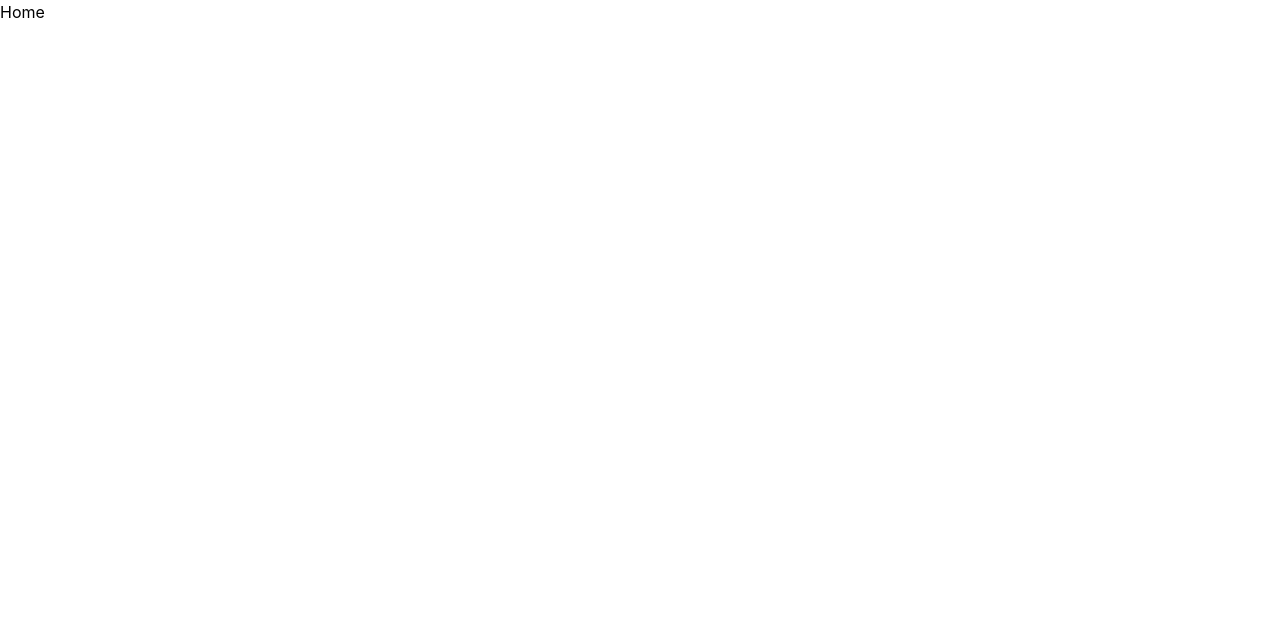
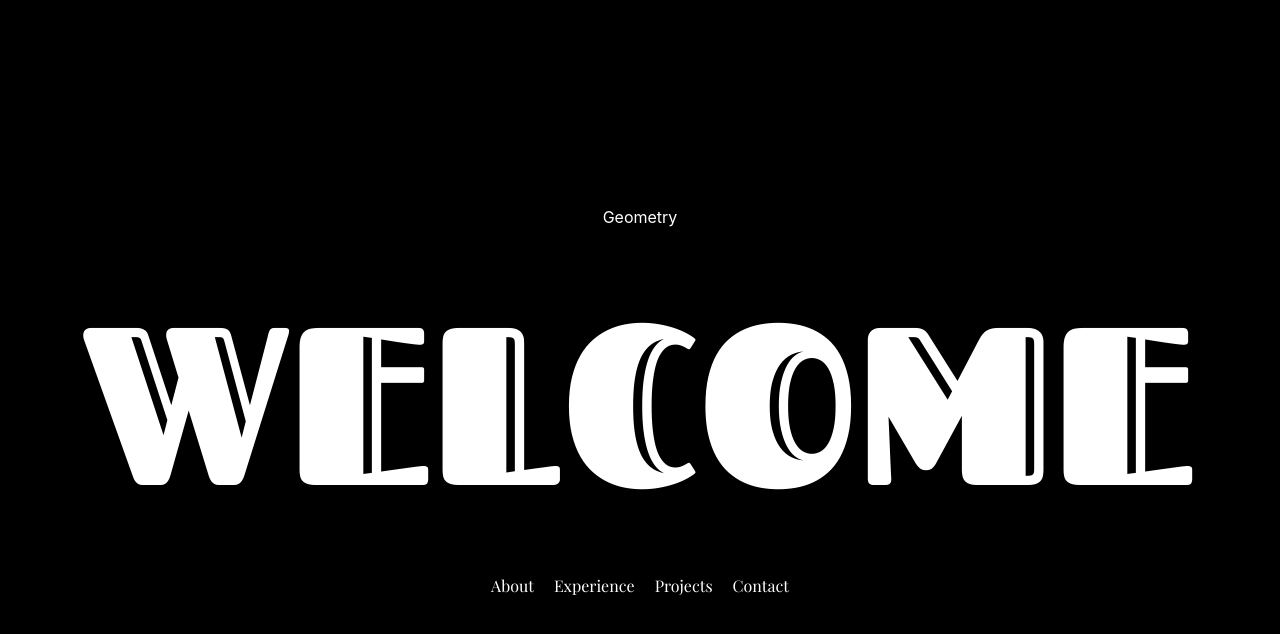
Before and after one commit to yogeshsingh2672000/portfolio, a React (Create React App) app: page / in a window 1280 px wide. Shown: the top 634 px of the page. Built offline with nearby package versions, Linux system fonts and the light colour scheme.

Commit message:
hero section without annimation

```diff
--- a/src/App.css
+++ b/src/App.css
@@ -0,0 +1,39 @@
+.hero-banner-text {
+  font-weight: 400;
+  font-style: normal;
+  font-family: "Fascinate Inline", sans-serif;
+  color: #ffffff;
+  letter-spacing: 0em;
+  text-transform: uppercase;
+  line-height: 1.1;
+}
+
+.hero-button {
+  font-weight: 400;
+  font-style: normal;
+  font-family: "Playfair", "Playfair Placeholder", serif;
+  color: #ffffff;
+  font-size: 16px;
+  letter-spacing: 0em;
+  line-height: 1.2;
+}
+
+.meet-yk-heading {
+  font-weight: 400;
+  font-style: normal;
+  font-family: "Fascinate Inline", sans-serif;
+  color: #1b263b;
+  font-size: 32px;
+  letter-spacing: 0em;
+  line-height: 1.2;
+}
+
+.meet-yk-desc {
+  font-weight: 400;
+  font-style: normal;
+  font-family: "Playfair", "Playfair Placeholder", serif;
+  color: #000000;
+  font-size: 20px;
+  letter-spacing: 0em;
+  line-height: 1.5;
+}
--- a/src/App.tsx
+++ b/src/App.tsx
@@ -1,12 +1,10 @@
-import React from 'react';
-import logo from './logo.svg';
 import './App.css';
-import Home from './components/Home';
+import Homepage from './components/Homepage';
 
 function App() {
   return (
     <div>
-      <Home />
+      <Homepage />
     </div>
   );
 }
--- a/src/components/Home.tsx
+++ /dev/null
@@ -1,9 +0,0 @@
-import React from 'react'
-
-function Home() {
-    return (
-        <div>Home</div>
-    )
-}
-
-export default Home
--- /dev/null
+++ b/src/components/Homepage.tsx
@@ -0,0 +1,13 @@
+import About from './sections/About'
+import Hero from './sections/Hero'
+
+function Home() {
+    return (
+        <div>
+            <Hero />
+            <About />
+        </div>
+    )
+}
+
+export default Home
--- /dev/null
+++ b/src/components/sections/Hero.tsx
@@ -0,0 +1,16 @@
+function Hero() {
+    return (
+        <div className='bg-[#000000] w-full h-screen text-white flex flex-col gap-[50px] justify-center items-center'>
+            <div>Geometry</div>
+            <div className='hero-banner-text text-[3.5rem] md:text-[8rem] lg:text-[14rem]'>Welcome</div>
+            <div className='flex flex-col md:flex-row gap-[20px]'>
+                <button className='hero-button'>About</button>
+                <button className='hero-button'>Experience</button>
+                <button className='hero-button'>Projects</button>
+                <button className='hero-button'>Contact</button>
+            </div>
+        </div>
+    )
+}
+
+export default Hero
--- a/src/index.css
+++ b/src/index.css
@@ -1,11 +1,23 @@
 @tailwind base;
 @tailwind components;
 @tailwind utilities;
+/* @import url("./fonts/FascinateInline-Regular.ttf");   */
+
+@font-face {
+  font-family: Fascinate Inline;
+  src: url(./fonts/FascinateInline-Regular.ttf);
+}
+
+@font-face {
+  font-family: Playfair;
+  src: url(./fonts/PlayfairDisplay-VariableFont_wght.ttf);
+}
+
 body {
   margin: 0;
   font-family: -apple-system, BlinkMacSystemFont, "Segoe UI", "Roboto", "Oxygen",
     "Ubuntu", "Cantarell", "Fira Sans", "Droid Sans", "Helvetica Neue",
-    sans-serif;
+    "Fascinate", sans-serif;
   -webkit-font-smoothing: antialiased;
   -moz-osx-font-smoothing: grayscale;
 }
```
